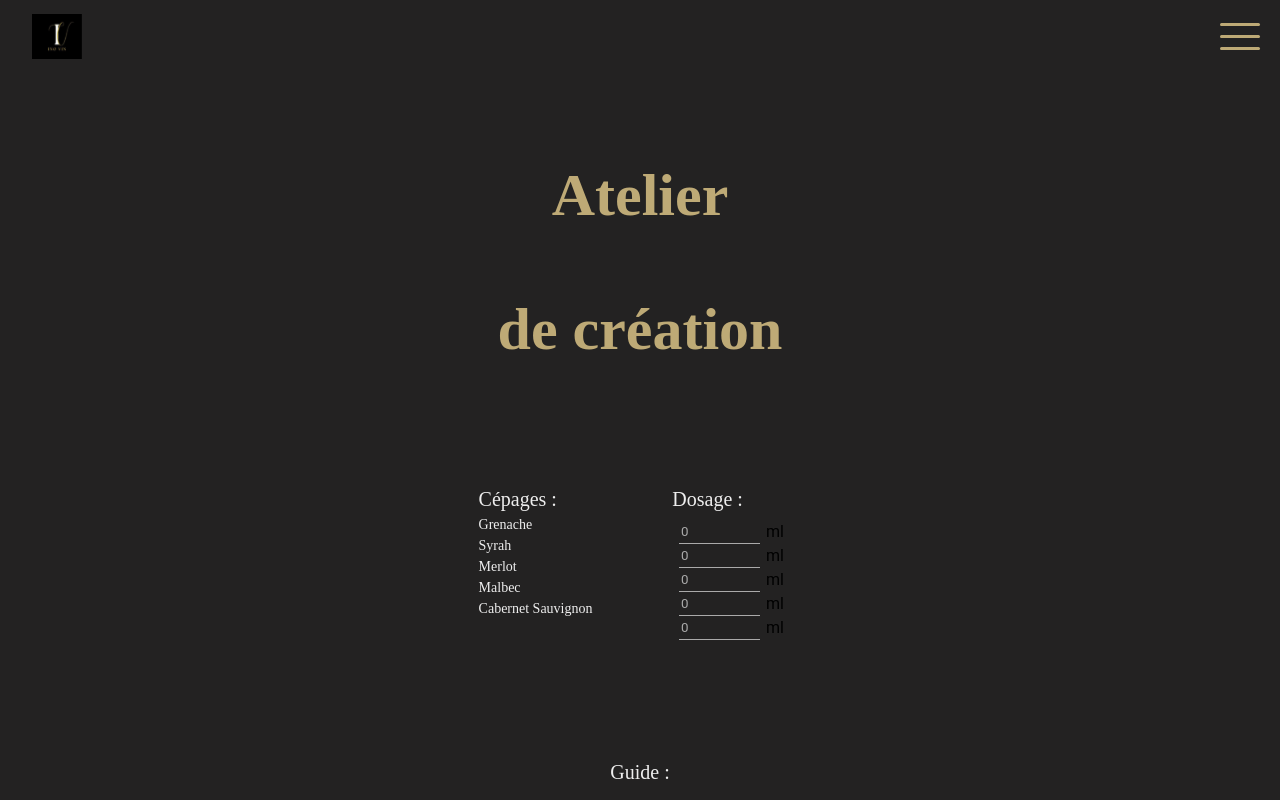
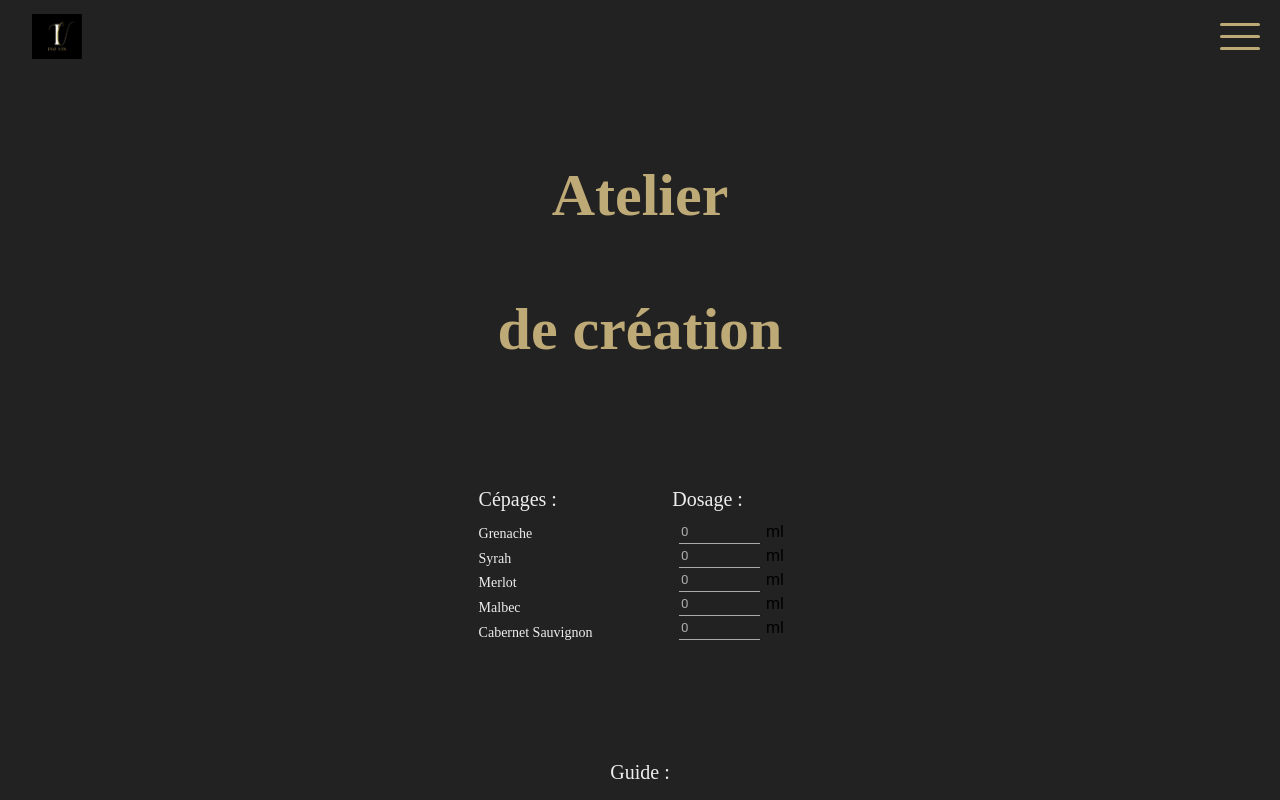
Before and after one commit to Mogwaie/Inovin, a React (Vite) app in the folder frontend/: page /workshop in a window 1280 px wide. Shown: the top 800 px of the page. Built offline with nearby package versions, Linux system fonts and the light colour scheme.

Commit message:
Hotfix - ajusting the cepage name

```diff
--- a/frontend/src/assets/styles/pages/_workshop.scss
+++ b/frontend/src/assets/styles/pages/_workshop.scss
@@ -24,8 +24,14 @@
   padding: 5%;
 }
 
-.title-cepage-ctn, .title-dosage-ctn, .title-guide-ctn {
- @include font-subheading-phone;
+.title-cepage-ctn,
+.title-dosage-ctn,
+.title-guide-ctn {
+  @include font-subheading-phone;
+}
+
+.title-cepage-ctn {
+  padding: 0 0 4% 0;
 }
 
 .cepage-ctn {
@@ -34,7 +40,10 @@
 
 .cepage-name {
   @include font-text-phone;
+  padding: 3% 0 0 0;
 }
+
+
 
 .dosage-ctn {
   width: 40%;
@@ -61,7 +70,6 @@
 
 .dosage-input-ctn {
   margin: 5%;
-
 }
 
 .dosage-input {
@@ -88,11 +96,11 @@
   margin: 10%;
 }
 
-.content-guide-ctn{
-    @include center;
+.content-guide-ctn {
+  @include center;
   padding: 5%;
   margin: 5%;
   ul li {
-  @include font-text-phone;
+    @include font-text-phone;
   }
 }
```
